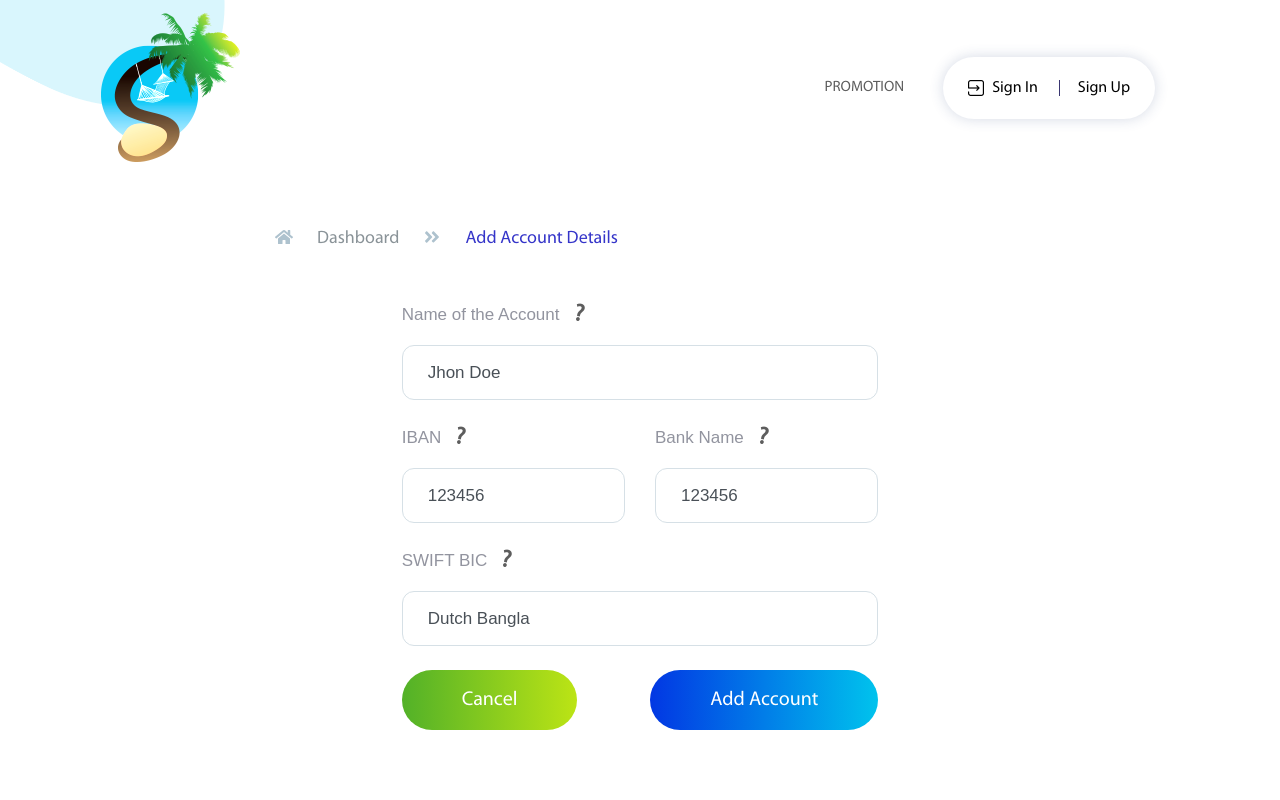
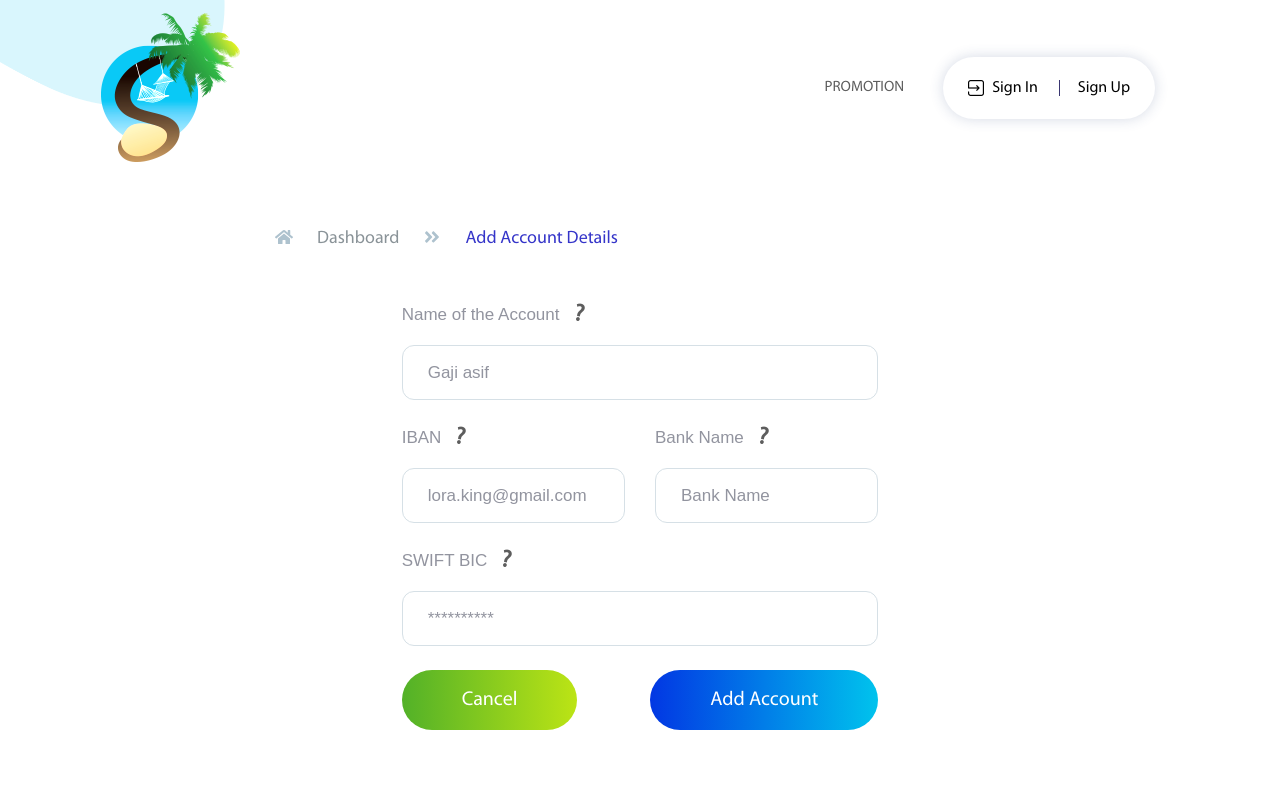
Before and after one commit to naim-lasker/booking-react, a React (Create React App) app: page /provider-add-account in a window 1280 px wide. Shown: the top 800 px of the page. Built offline with nearby package versions, Linux system fonts and the light colour scheme.

Commit message:
user add account

```diff
--- a/src/pages/Provider/Account/Add/index.js
+++ b/src/pages/Provider/Account/Add/index.js
@@ -12,10 +12,10 @@ import { FaHome } from "react-icons/fa"
 
 const AddProviderAccount = (props) => {
     const dispatch = useDispatch()
-    const [bankAccountName, setBankAccountName] = useInput("Jhon Doe")
-    const [iban, setIban] = useInput("123456")
-    const [bankName, setBankName] = useInput("Dutch Bangla")
-    const [swiftBic, setSwiftBic] = useInput("123456")
+    const [bankAccountName, setBankAccountName] = useInput("")
+    const [iban, setIban] = useInput("")
+    const [bankName, setBankName] = useInput("")
+    const [swiftBic, setSwiftBic] = useInput("")
     const [loading, setLoading] = useState(false)
 
     const handleSubmit = (event) => {
```
